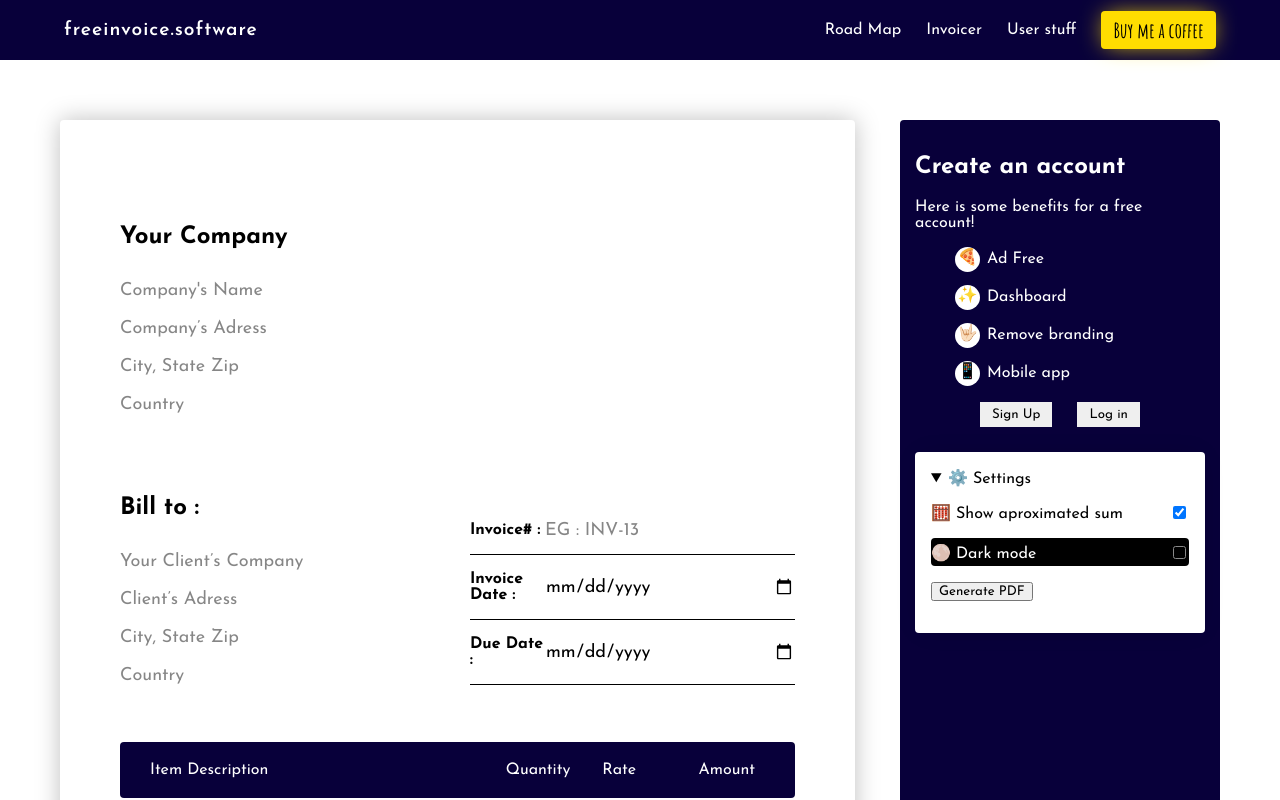
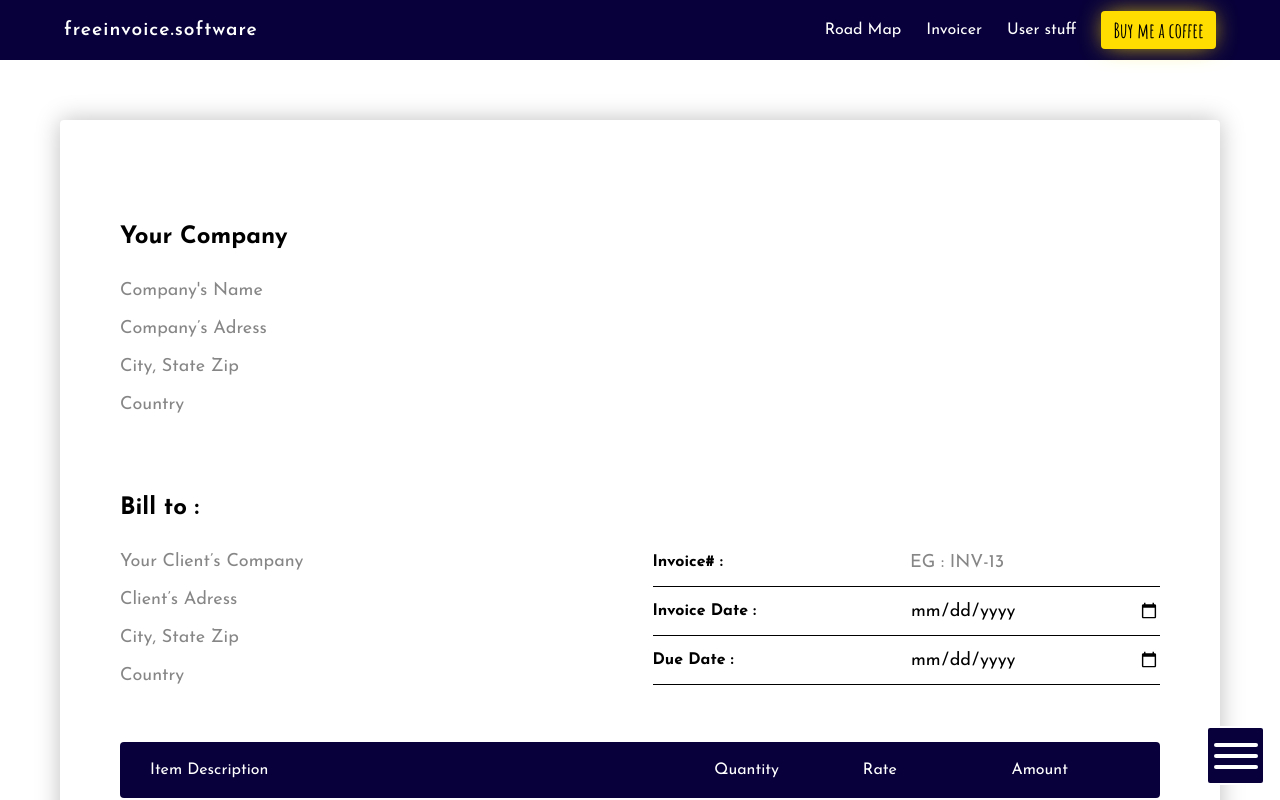
Before and after one commit to dot357/fis, a Nuxt app: page /builder in a window 1280 px wide. Shown: the top 800 px of the page. Built offline with nearby package versions, Linux system fonts and the light colour scheme.

Commit message:
some improvements

```diff
--- a/components/Builder.vue
+++ b/components/Builder.vue
@@ -280,7 +280,7 @@ export default {
 form {
   min-height: 100vh;
   background: white;
-  width: 100%;
+  max-width: 100%;
   border-radius: 4px;
   box-shadow: 0px 0px 25px rgba(0, 0, 0, 0.25);
   padding: 60px;
--- a/pages/builder.vue
+++ b/pages/builder.vue
@@ -1,5 +1,6 @@
 <template>
   <section>
+
     <div class="content">
       <div class="left">
         <Builder
@@ -9,7 +10,7 @@
           :darkMode="builderSettings.darkMode"
         />
       </div>
-      <div class="right">
+      <div class="right"  v-if="show.utilBar">
         <div class="logInBox">
           <h2>Create an account</h2>
           <p>Here is some benefits for a free account!</p>
@@ -58,6 +59,13 @@
         </div>
       </div>
     </div>
+    <div class="mobileMenu" @click="show.utilBar = !show.utilBar">
+     <div class="icon">
+      <div class="bar"></div>
+      <div class="bar"></div>
+      <div class="bar"></div>
+     </div>
+    </div>
   </section>
 </template>
 
@@ -70,6 +78,9 @@ export default {
   name: 'BuilderPage',
   data() {
     return {
+      show : {
+        utilBar : false
+      },
       loading: {
         generatePDF: false,
       },
@@ -253,7 +264,7 @@ export default {
 section .content {
   display: flex;
   flex-direction: row;
-  gap: 165px;
+  gap: 25px;
   padding: 60px;
 }
 section .content div {
@@ -338,4 +349,36 @@ section .content .right .settings .container p {
   filter: invert(1);
   border-radius: 4px;
 }
+
+
+.mobileMenu{
+  /* get rid of it when desktop */
+  width: 55px;
+  height: 55px;
+  background: var(--base-color);
+  position: fixed;
+  bottom: 15px;
+  right: 15px;
+  border-radius: 4px;
+  border: 2px solid white;
+  cursor: pointer;
+}
+
+.mobileMenu .icon{
+  width: 100%;
+  height: 100%;
+  position: relative;
+  display: flex;
+  flex-direction: column;
+  justify-content: center;
+  align-items: center;
+  gap: 7px;
+}
+
+.mobileMenu .icon .bar{
+  width: 80%;
+  height: 4px;
+  background: white;
+  border-radius: 999px;
+}
 </style>
```
